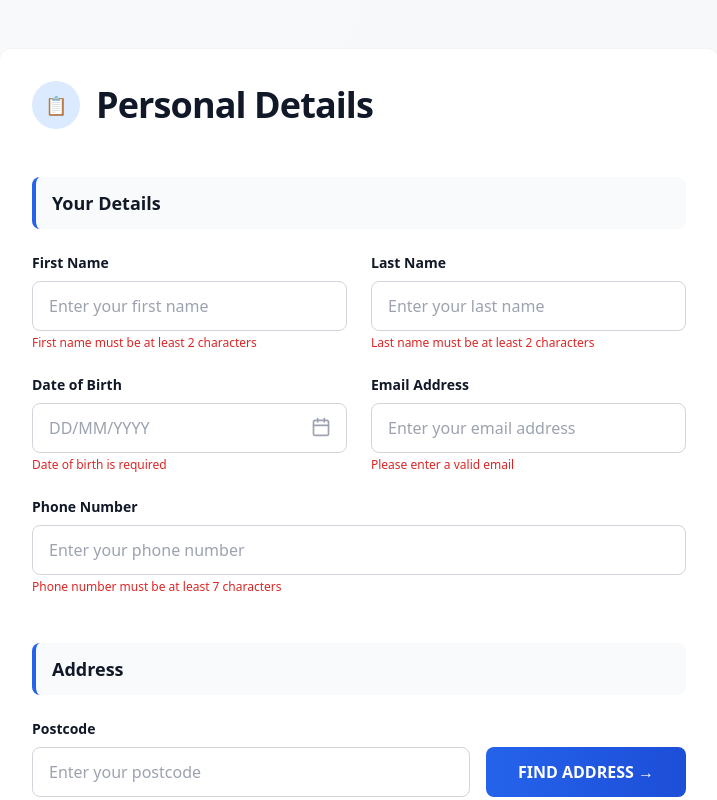
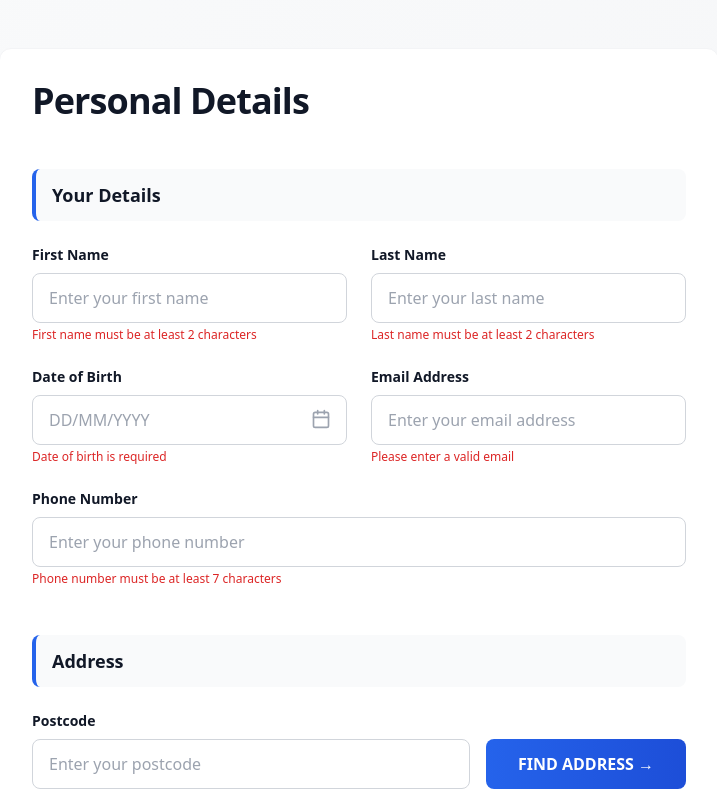
Before and after one commit to cox31555-code/form1, a React (Vite) app: page /personal-details in a window 1280 px wide. Shown: the top 800 px of the page, without its empty margins (281-998 px from the left). Built offline with nearby package versions, Linux system fonts and the light colour scheme.

Commit message:
completionId: cgen-72ee36d909d9462bb957046bf0553f7c
cgen-72ee36d909d9462bb957046bf0553f7c

```diff
--- a/client/pages/PersonalDetailsForm.tsx
+++ b/client/pages/PersonalDetailsForm.tsx
@@ -78,15 +78,10 @@ export default function PersonalDetailsForm() {
       <div className="max-w-[720px] mx-auto">
         <div className="bg-white rounded-xl p-8 border border-gray-100">
           {/* Header */}
-          <div className="flex items-center gap-4 mb-12">
-            <div className="w-12 h-12 rounded-full bg-blue-100 flex items-center justify-center">
-              <span className="text-lg font-bold text-blue-600">📋</span>
-            </div>
-            <div>
-              <h1 className="text-4xl font-bold text-gray-900 tracking-tight">
-                Personal Details
-              </h1>
-            </div>
+          <div className="mb-12">
+            <h1 className="text-4xl font-bold text-gray-900 tracking-tight">
+              Personal Details
+            </h1>
           </div>
 
           {/* Your Details Section */}
```
